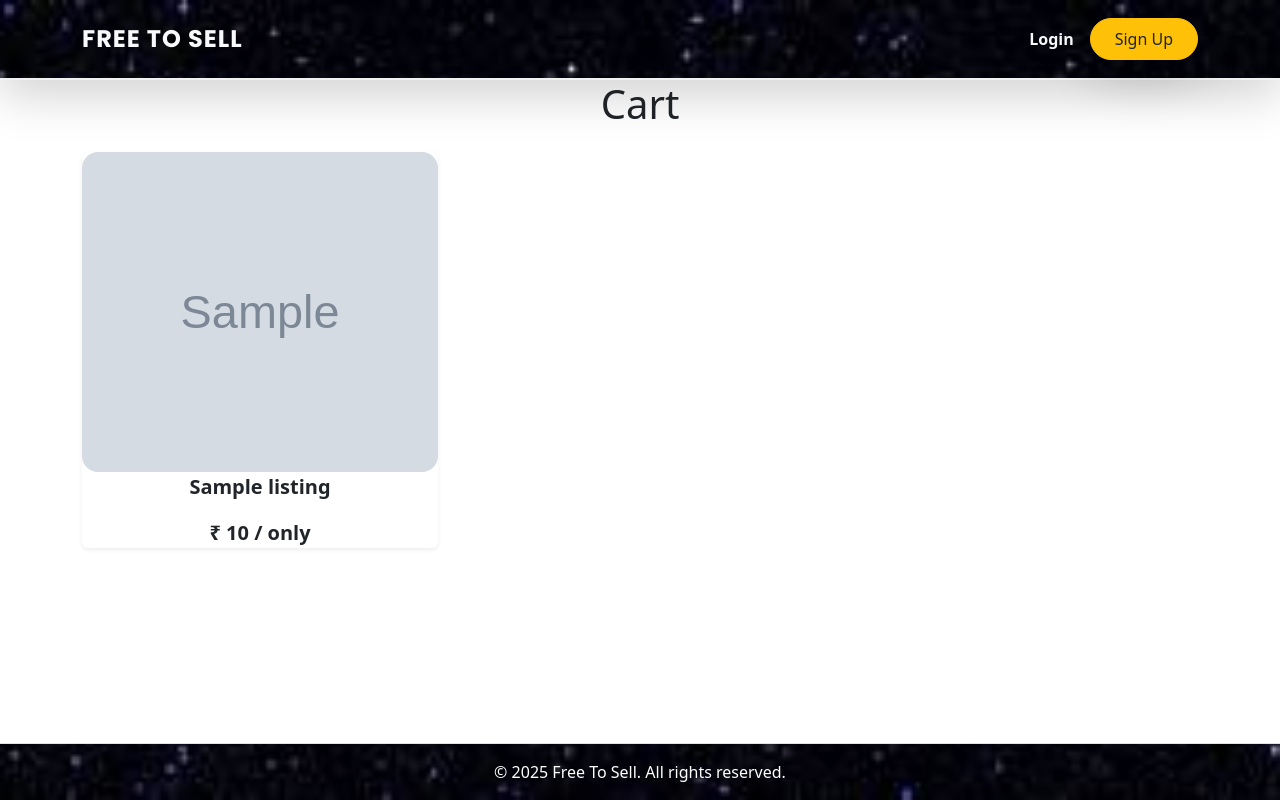
After one commit to Sanket5749/Free-To-Sell, a Node server app: template views/cart.ejs in a window 1280 px wide. The commit adds this page. Run offline with Node 20, Linux system fonts and the light colour scheme; tables that the repository leaves empty hold one stand-in row (values such as "Sample post"); the template is opened without the code that fills it: values that come from a table or form of the project are taken from there, most other values are stand-ins (such as "Sample title", 1, 10 or a date in 2020); grey boxes marked "Sample" are stand-in pictures; some libraries are stand-ins or nearby versions.

Commit message:
Add files via upload

```diff
--- a/app.js
+++ b/app.js
@@ -208,7 +208,8 @@ app.get("/listings/:id", async (req, res) => {
       },
     })
     .populate("owner");
-  res.render("show.ejs", { listing });
+  const pay = process.env.RAZORPAY_KEY_ID;
+  res.render("show.ejs", { listing, pay });
 });
 app.post(
   "/",
@@ -241,7 +242,11 @@ app.put(
   upload.single("listing[image]"),
   async (req, res) => {
     const { id } = req.params;
-
+    let listing = await Listing.findById(id);
+    if(!listing.owner._id.equals(res.locals.currentUser._id)){
+      req.flash("error", "You don't have Permission to Edit.");
+      return res.redirect(`/listings/${id}`);
+    }
     try {
       const listing = await Listing.findById(id);
       if (!listing) {
@@ -268,6 +273,11 @@ app.put(
 );
 app.delete("/listings/:id", isLoggedIn, async (req, res) => {
   let { id } = req.params;
+  let listing = await Listing.findById(id);
+  if(!listing.owner._id.equals(res.locals.currentUser._id)){
+    req.flash("error", "You don't have Permission to Delete.");
+    return res.redirect(`/listings/${id}`);
+  }
   let deletedListing = await Listing.findByIdAndDelete(id);
   res.redirect("/");
 });
@@ -287,11 +297,27 @@ app.delete("/listings/:id/reviews/:reviewId", isLoggedIn, async (req, res) => {
   let { id, reviewId } = req.params;
   let review = await Review.findById(reviewId);
   if (!review.author.equals(res.locals.currentUser._id)) {
-    req.flash("error", "You are not the author of this review");
-    res.redirect(`/listings/${id}`);
+    req.flash("error", "You are not the author of this review.");
+    return res.redirect(`/listings/${id}`);
   } else {
     await Listing.findByIdAndUpdate(id, { $pull: { reviews: reviewId } });
     await Review.findByIdAndDelete(reviewId);
     res.redirect(`/listings/${id}`);
   }
 });
+app.get("/listings/:id/cart/", isLoggedIn,async (req, res) => {
+  try {
+    const { id } = req.params;
+    const listing = await Listing.findById(id);
+
+    if (!listing) {
+      return res.status(404).send("Listing not found");
+    }
+
+    const listings = [listing];
+    res.render("cart.ejs", { listings });
+  } catch (error) {
+    console.error("Error:", error.message);
+    res.status(500).send("Internal Server Error");
+  }
+});
--- a/public/style.css
+++ b/public/style.css
@@ -1,3 +1,12 @@
+.navbar, footer{
+  background: url("back.jpg") !important;
+  background-size: cover !important;
+  background-attachment: fixed !important;
+  background-position: center !important;
+}
+body{
+  background-color: transparent;
+}
 .card {
   border: none;
   margin-bottom: 2rem;
@@ -58,39 +67,6 @@
   transform: scale(1.1);
 }
 
-.nav-link {
-  font-family: "Roboto", sans-serif;
-  font-size: 1rem;
-  color: #6c757d;
-  font-weight: 500;
-  padding: 5px 15px;
-  position: relative;
-  transition: color 0.3s ease, transform 0.3s ease;
-}
-
-.nav-link:hover {
-  color: #0d6efd;
-  transform: translateY(-2px);
-}
-
-.nav-link:hover::after {
-  transform: scaleX(1);
-  transform-origin: left;
-}
-
-.btn-outline-primary {
-  border-color: #0d6efd;
-  color: #0d6efd;
-  font-family: "Roboto", sans-serif;
-  font-weight: 600;
-  transition: color 0.3s ease, background-color 0.3s ease, transform 0.3s ease;
-}
-
-.btn-outline-primary:hover {
-  background-color: #0d6efd;
-  color: #fff;
-  transform: scale(1.05);
-}
 
 @keyframes fadeIn {
   from {
@@ -114,3 +90,7 @@
 .navbar-nav li:nth-child(3) {
   --i: 3;
 }
+.pay-btn{
+  text-decoration: none;
+  color: white;
+}
--- /dev/null
+++ b/views/cart.ejs
@@ -0,0 +1,35 @@
+<%- layout("boilerplate.ejs") %>
+<% if (currentUser) { %>
+  <div class="user-info d-flex flex-row container" href="/listings">
+    <div class="profile-pic"><%= pic %></div>
+    <p class="text-pic"><%= user %></p>
+  </div>
+  <% } %>
+<h1 class="text-center">Cart</h1>
+<div class="container mt-3">
+    <div class="row row-cols-lg-3 row-cols-md-3 row-cols-sm-1 g-4">
+<% if (listings && listings.length > 0) { %>
+    <% for (let listing of listings) { %>
+      <a href="/listings/<%= listing._id %>" class="listing-link text-dark">
+        <div class="card col">
+          <div class="card h-100 shadow-sm">
+            <img
+              src="<%= listing.image.url %>"
+              class="card-img-top"
+              alt="listing_img"
+            />
+            <div class="card-body text-center">
+              <p class="card-text fs-5 fw-bold text-dark"><%= listing.title %></p>
+              <p class="card-text fs-5 fw-bold text-dark">
+                ₹ <%= listing.price.toLocaleString("en-IN") %> / only
+              </p>
+            </div>
+          </div>
+        </div>
+      </a>
+    <% } %>
+</div>
+</div>
+<% } else { %>
+ <p class="text-center">No listings found in the cart.</p>
+<% } %>
--- a/views/footer.ejs
+++ b/views/footer.ejs
@@ -1,4 +1,4 @@
-<footer class="bg-dark fixed-bottom text-white py-3 border-top">
+<footer class="bg-dark text-white py-3 fixed-bottom border-top">
   <div class="container text-center">
     <p class="fs-6 mb-0">&copy; 2025 Free To Sell. All rights reserved.</p>
   </div>
--- a/views/login.ejs
+++ b/views/login.ejs
@@ -1,5 +1,5 @@
 <%- layout("boilerplate.ejs") %>
-
+<br>
 <div
   class="auth-container container-fluid d-flex align-items-center justify-content-center"
 >
@@ -30,7 +30,7 @@
       </div>
       <button type="submit" class="btn btn-primary w-100 mb-3">Login</button>
       <p class="text-center mb-3">OR</p>
-      <a href="/auth/google" class="btn btn-danger w-100 mb-3"
+      <a href="/auth/google" class="btn btn-warning w-100 mb-3"
         >Login with Google</a
       >
       <p class="text-center mb-0">
--- a/views/signup.ejs
+++ b/views/signup.ejs
@@ -1,5 +1,5 @@
 <%- layout("boilerplate.ejs") %>
-
+<br>
 <div
   class="auth-container container-fluid d-flex align-items-center justify-content-center"
 >
@@ -40,7 +40,7 @@
       </div>
       <button type="submit" class="btn btn-primary w-100 mb-3">Sign Up</button>
       <p class="text-center mb-3">OR</p>
-      <a href="/auth/google" class="btn btn-danger w-100 mb-3"
+      <a href="/auth/google" class="btn btn-warning w-100 mb-3"
         >Sign Up with Google</a
       >
       <p class="text-center mb-0">
```
Also changed, not shown: views/show.ejs (+81 -1 lines), public/back.jpg (added), 1 other file.
